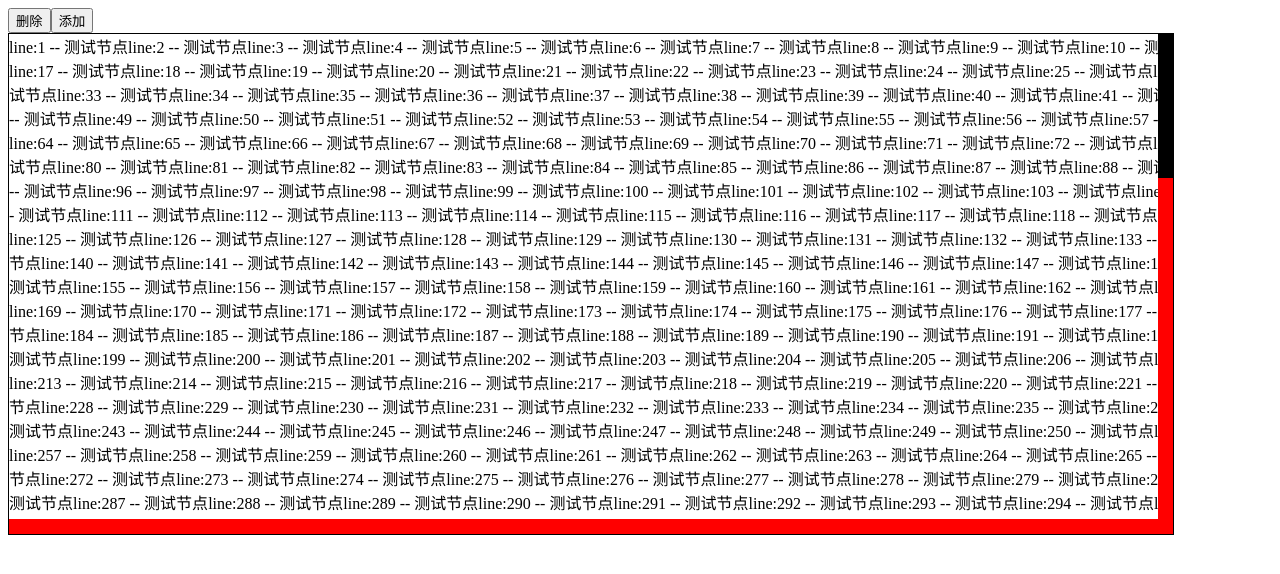
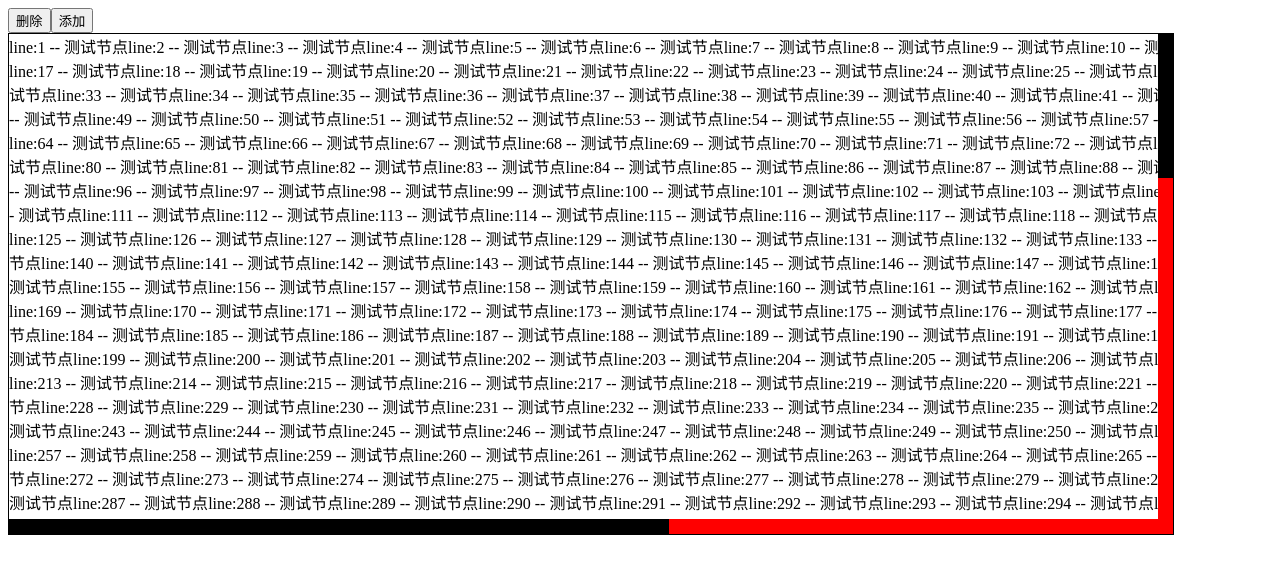
Before and after one commit to DanielJones2000/virtual-scrollbar, a Vue app: page / in a window 1280 px wide. Shown: the top 574 px of the page. Built offline with nearby package versions, Linux system fonts and the light colour scheme.

Commit message:
feat(*):完善滚动条功能

```diff
--- a/src/ScrollBar.vue
+++ b/src/ScrollBar.vue
@@ -22,7 +22,8 @@
              class="common-scrollBar-horizontal"
              :class="{visibility:showHorizontal}">
             <div ref="horizontalScrollBar"
-                 class="common-scrollBar-horizontal-track">
+                 class="common-scrollBar-horizontal-track"
+                 :class="{overflowY:overflowY}">
                 <div class="common-scrollBar-horizontal-thumb"
                      :style="horizontalSliderStyle"
                      @pointerdown="pointerdown('horizontal', $event)">
@@ -133,7 +134,7 @@ export default {
     methods: {
         computeVertical() {
             // 计算垂直滚动条的数据
-            const verticalRatio = this.verticalScrollBarHeight / this.scrollHeight
+            const verticalRatio = this.viewportHeight / this.scrollHeight
             this.showVertical = true
             if (verticalRatio === 1) {
                 this.showVertical = false
@@ -156,7 +157,7 @@ export default {
         },
         computeHorizontal() {
             // 计算水平滚动条的数据
-            const horizontalRatio = this.horizontalScrollBarWidth / this.scrollWidth
+            const horizontalRatio = this.viewportWidth / this.scrollWidth
             this.showHorizontal = true
             if (horizontalRatio === 1) {
                 this.showHorizontal = false
@@ -259,6 +260,7 @@ export default {
 }
 </script>
 <style lang="less">
+@common-scrollBar-track-size: 15px;
 .common-scrollBar {
     touch-action: none;
     width: 100%;
@@ -284,7 +286,7 @@ export default {
         &-track {
             visibility: hidden;
             height: 100%;
-            width: 15px;
+            width: @common-scrollBar-track-size;
             background: red;
             position: relative;
             &.visibility {
@@ -301,15 +303,18 @@ export default {
     }
     &-horizontal {
         width: 100%;
-        height: 15px;
+        height: @common-scrollBar-track-size;
         background: red;
         position: relative;
+        visibility: hidden;
+        &.visibility {
+            visibility: visible;
+        }
         &-track {
-            visibility: hidden;
-            width: calc(100% - 15px);
+            width: 100%;
             height: 100%;
-            &.visibility {
-                visibility: visible;
+            &.overflowY {
+                width: calc(100% - @common-scrollBar-track-size);
             }
         }
         &-thumb {
```
